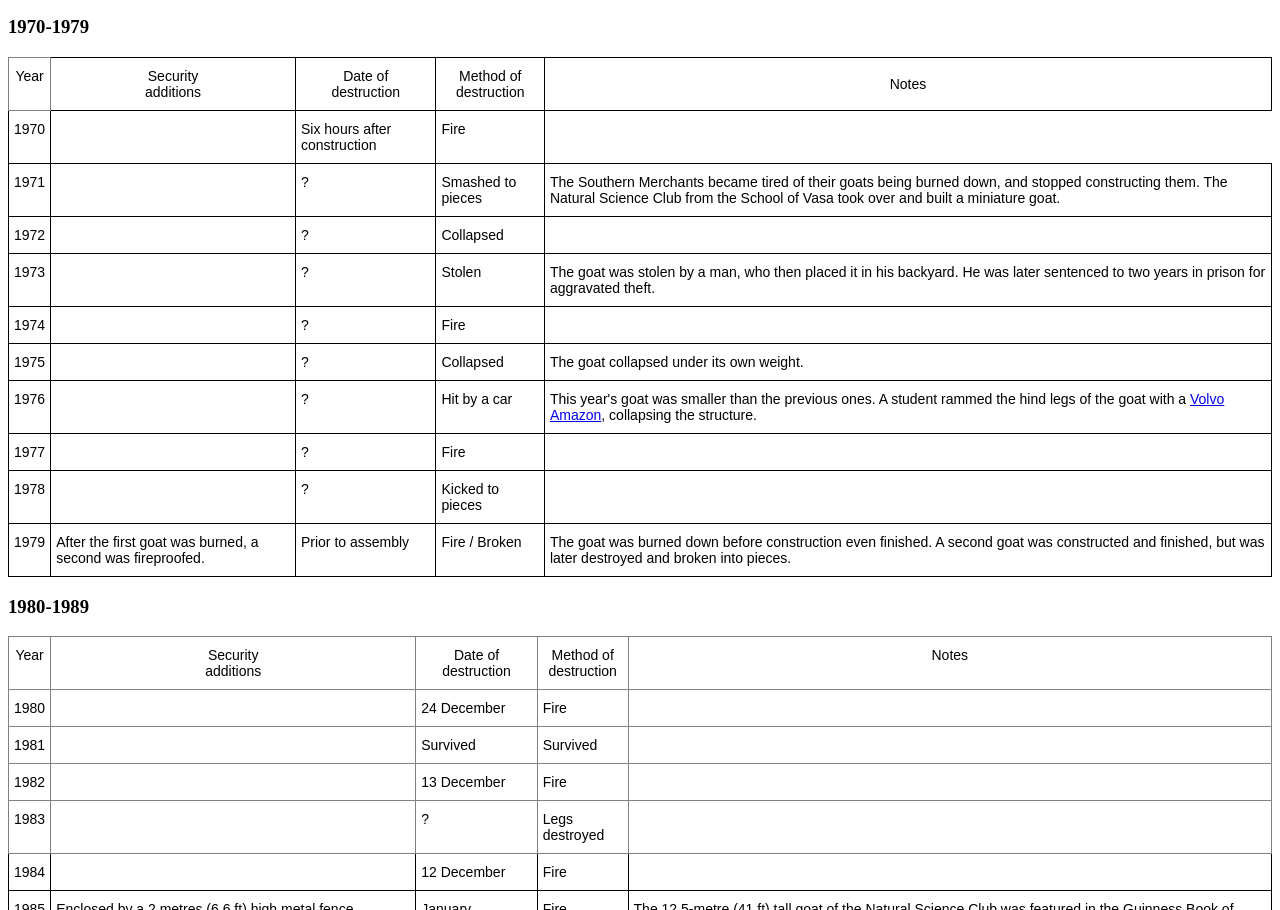
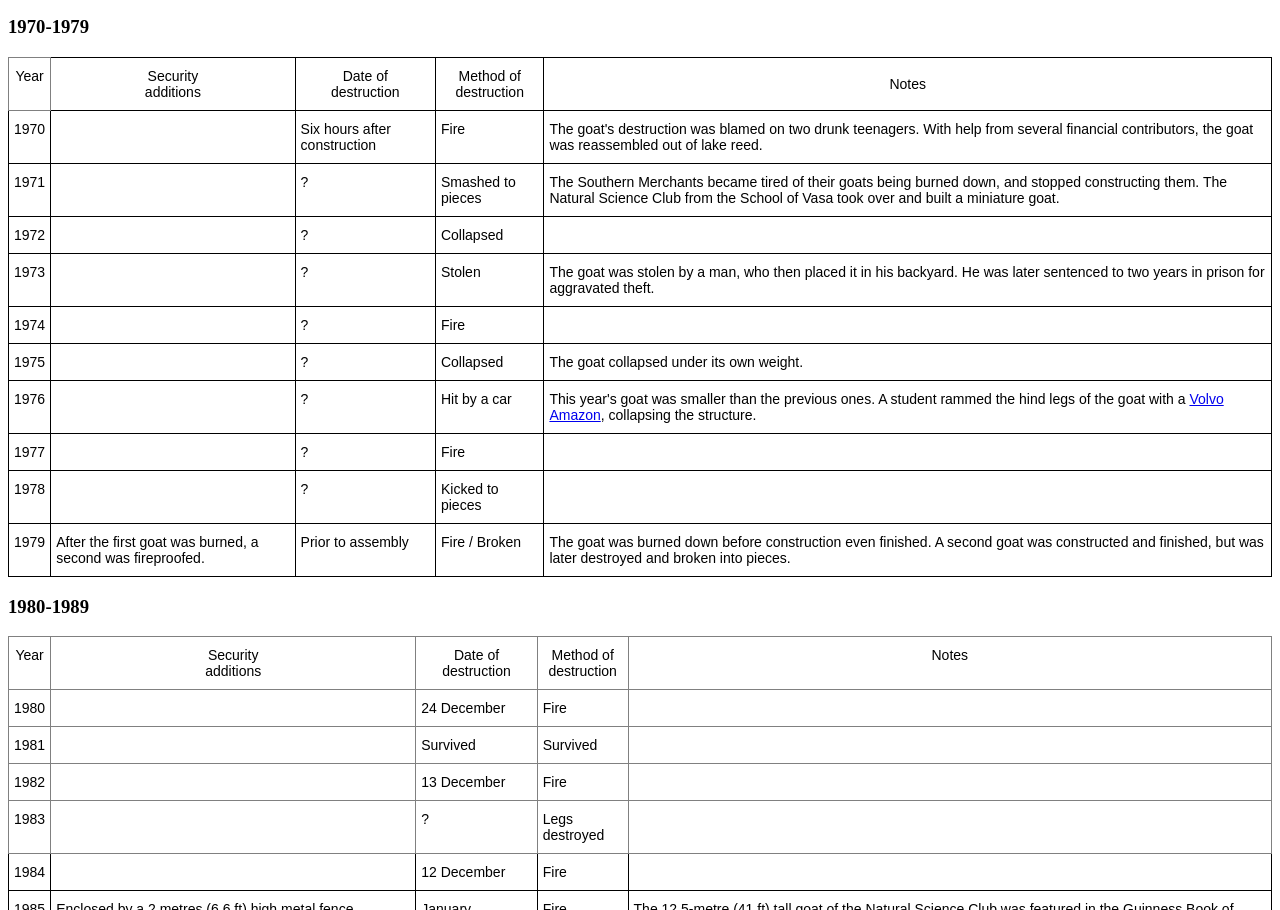
Before and after one commit to cada2757/cada2757.github.io, a plain HTML site: page wa/wa3.html in a window 1280 px wide. Shown: the part 3226-4136 px from the top of the page. Drawn offline with Linux system fonts and the light colour scheme.

Commit message:
NOPE SHIT BRING THAT BACK

```diff
--- a/wa/wa3.html
+++ b/wa/wa3.html
@@ -134,6 +134,7 @@
                     <td class="tg-0lax"></td>
                     <td class="tg-0lax">Six hours after construction</td>
                     <td class="tg-0lax">Fire</td>
+                    <td class="tg-0lax"><span style="font-weight:400;font-style:normal;text-decoration:none">The goat's destruction was blamed on two drunk teenagers. With help from several financial contributors, the goat was reassembled out of lake reed.</span></td>
                   </tr>
                   <tr>
                     <td class="tg-0lax">1971</td>
```
